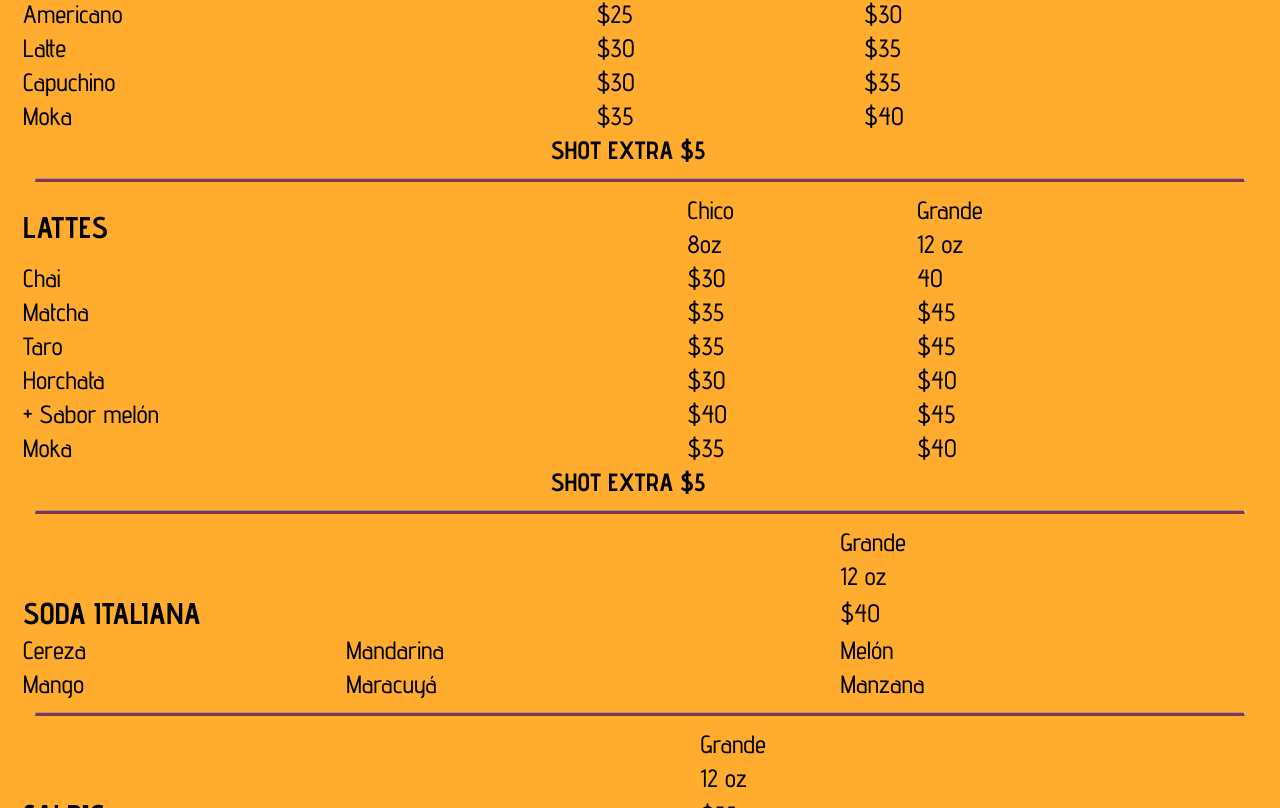
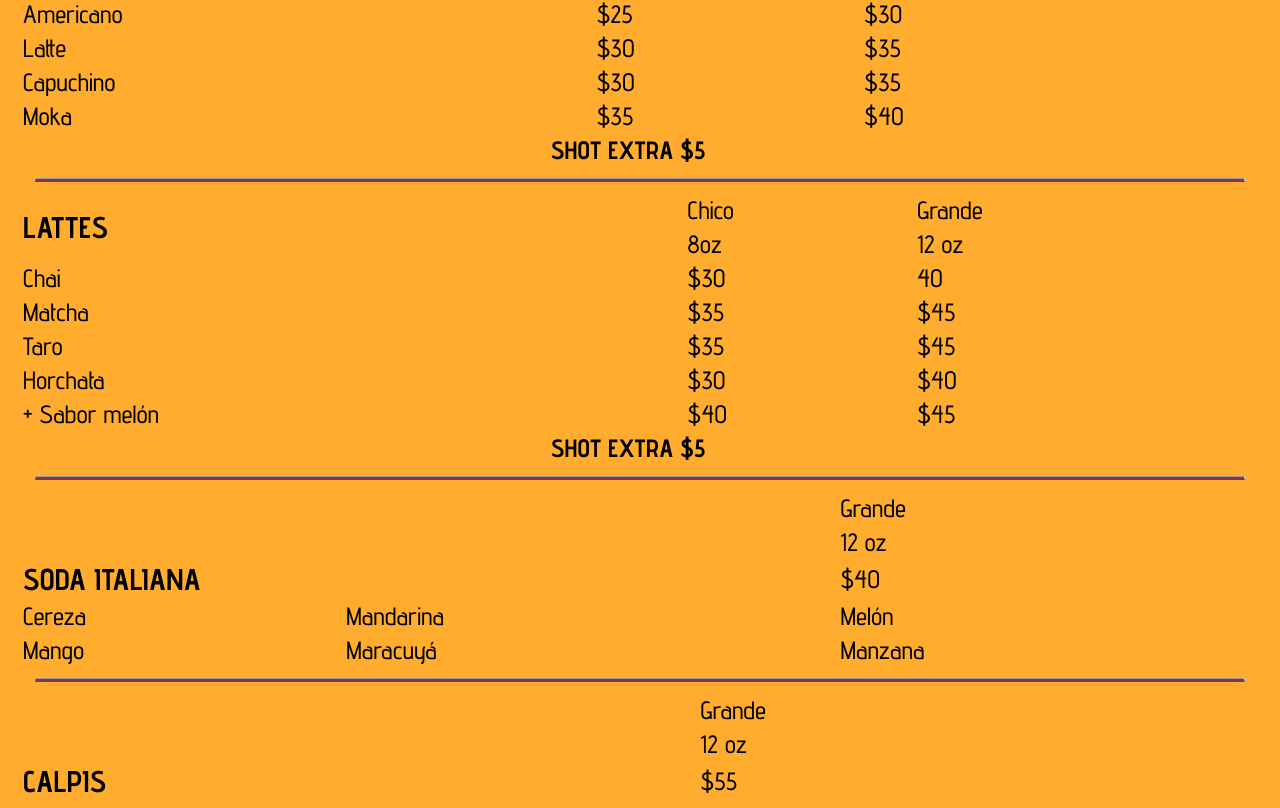
Before and after one commit to TheShinesoul/CocoroMenu, a React (Create React App) app: page / in a window 1280 px wide. Shown: the part 11192-12000 px from the top of the page. Built offline with nearby package versions, Linux system fonts and the light colour scheme; a web font is replaced by a local one.

Commit message:
change price in latte an affogato

```diff
--- a/src/components/BebidasTabla.jsx
+++ b/src/components/BebidasTabla.jsx
@@ -101,12 +101,6 @@ const BebidasTabla = () => {
                         <th></th>
                         <th>$40</th>
                         <th>$45</th>
-                    </tr>
-                    <tr>
-                        <th>Moka</th>
-                        <th></th>
-                        <th>$35</th>
-                        <th>$40</th>
                     </tr>
                     <tr>
                         <th colSpan="4" className="shot_extra">SHOT EXTRA $5</th>
@@ -280,7 +274,7 @@ const BebidasTabla = () => {
                 <tbody>
                     <tr>
                         <th>Natural</th>
-                        <th>$355</th>
+                        <th>$35</th>
                         <th>Matcha</th>
                         <th>$40</th>
                     </tr>
```
